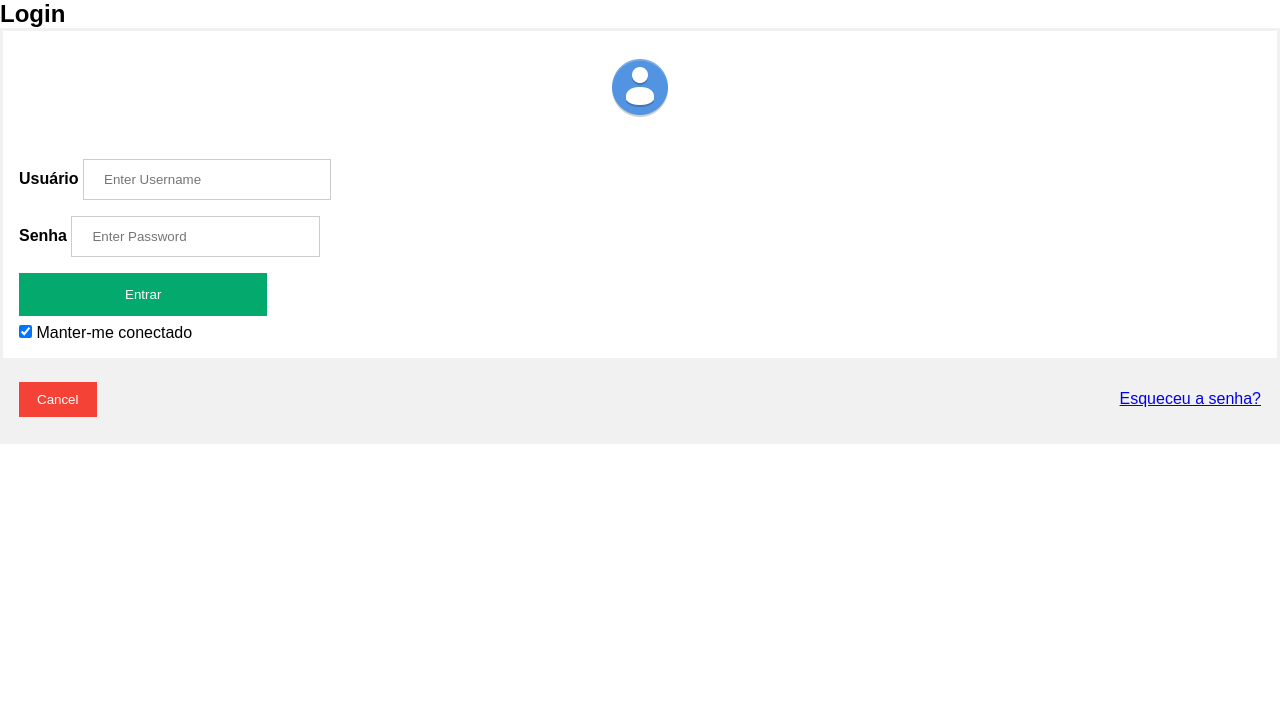
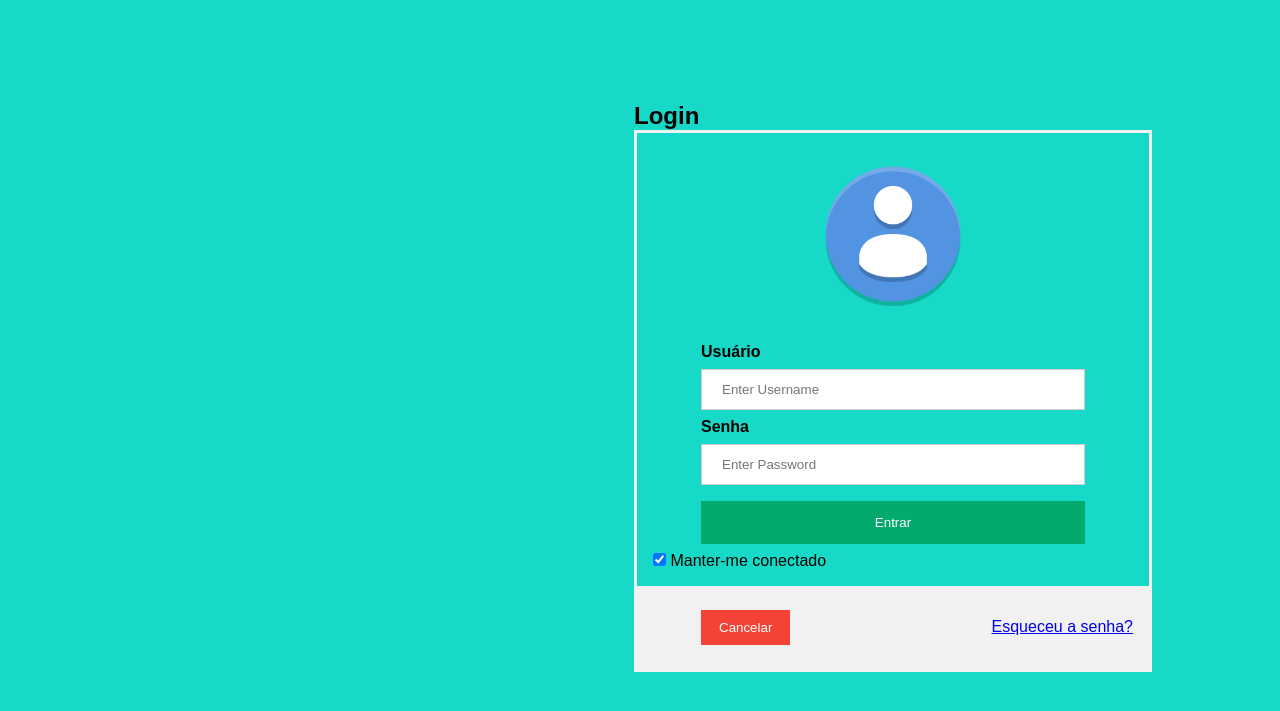
Before and after one commit to Samuelvmt/tccEtecia, a PHP site: page /login.html in a window 1280 px wide. Shown: the top 711 px of the page. Run offline with PHP 8.4, Linux system fonts and the light colour scheme.

Commit message:
Estilizando página de login

```diff
--- a/etecia/css/styles.css
+++ b/etecia/css/styles.css
@@ -152,17 +152,30 @@
 
 /* tela login */
 
-.lLogin {
+.lBody {
+  background-image: url(../images/bglogin.png);
   font-family: Arial, Helvetica, sans-serif;
+  display: flex;
+  flex-direction: column;
+  align-items: end;
+  justify-content: end;
+  margin-top: 8%;
+  margin-right: 10%;
 }
+
 .lForm {
   border: 3px solid #f1f1f1;
 }
 
-.lInput[type=text], input[type=password] {
-  width: 20%;
+.lLabel {
+  margin: 8px 10%;
+}
+
+.lInput[type=text],
+input[type=password] {
+  width: 80%;
   padding: 12px 20px;
-  margin: 8px 0;
+  margin: 8px 10%;
   display: inline-block;
   border: 1px solid #ccc;
   box-sizing: border-box;
@@ -172,10 +185,11 @@
   background-color: #04AA6D;
   color: white;
   padding: 14px 20px;
-  margin: 8px 0;
+  margin: 8px 10%;
   border: none;
   cursor: pointer;
-  width: 20%;
+  width: 80%;
+  margin-left: 10%;
 }
 
 .lButton:hover {
@@ -194,8 +208,8 @@
 }
 
 img.avatar {
-  width: 5%;
-  border-radius: 5%;
+  width: 30%;
+  border-radius: 20%;
 }
 
 .container {
@@ -210,10 +224,11 @@ span.psw {
 /* Change styles for span and cancel button on extra small screens */
 @media screen and (max-width: 300px) {
   span.psw {
-     display: block;
-     float: none;
+    display: block;
+    float: none;
   }
+
   .cancelbtn {
-     width: 20%;
+    width: 80%;
   }
 }
--- a/etecia/login.html
+++ b/etecia/login.html
@@ -8,8 +8,8 @@
     <script scr="function.js"></script>
     <title>Etecia | Login</title>
 </head>
-<body class="lLogin">
-<main>
+<body class="lBody">
+<main class="lMain">
 <h2>Login</h2>
 
 <form action="/action_page.php" method="post" class="lForm">
@@ -18,10 +18,10 @@
   </div>
 
   <div class="container">
-    <label for="uname"><b>Usuário</b></label>
+    <label for="uname" class="lLabel"><b>Usuário</b></label>
     <input type="text" placeholder="Enter Username" class="lInput" name="uname" required>
 <br>
-    <label for="psw"><b>Senha</b></label>
+    <label for="psw" class="lLabel"><b>Senha</b></label>
     <input type="password" placeholder="Enter Password" class="lInput" name="psw" required >
     <br>
     <button type="submit" class="lButton">Entrar</button>
@@ -32,7 +32,7 @@
   </div>
 
   <div class="container" style="background-color:#f1f1f1">
-    <button type="button" class="cancelbtn lButton">Cancel</button>
+    <button type="button" class="cancelbtn lButton">Cancelar</button>
     <span class="psw"><a href="#">Esqueceu a senha?</a></span>
   </div>
 </form>
```
